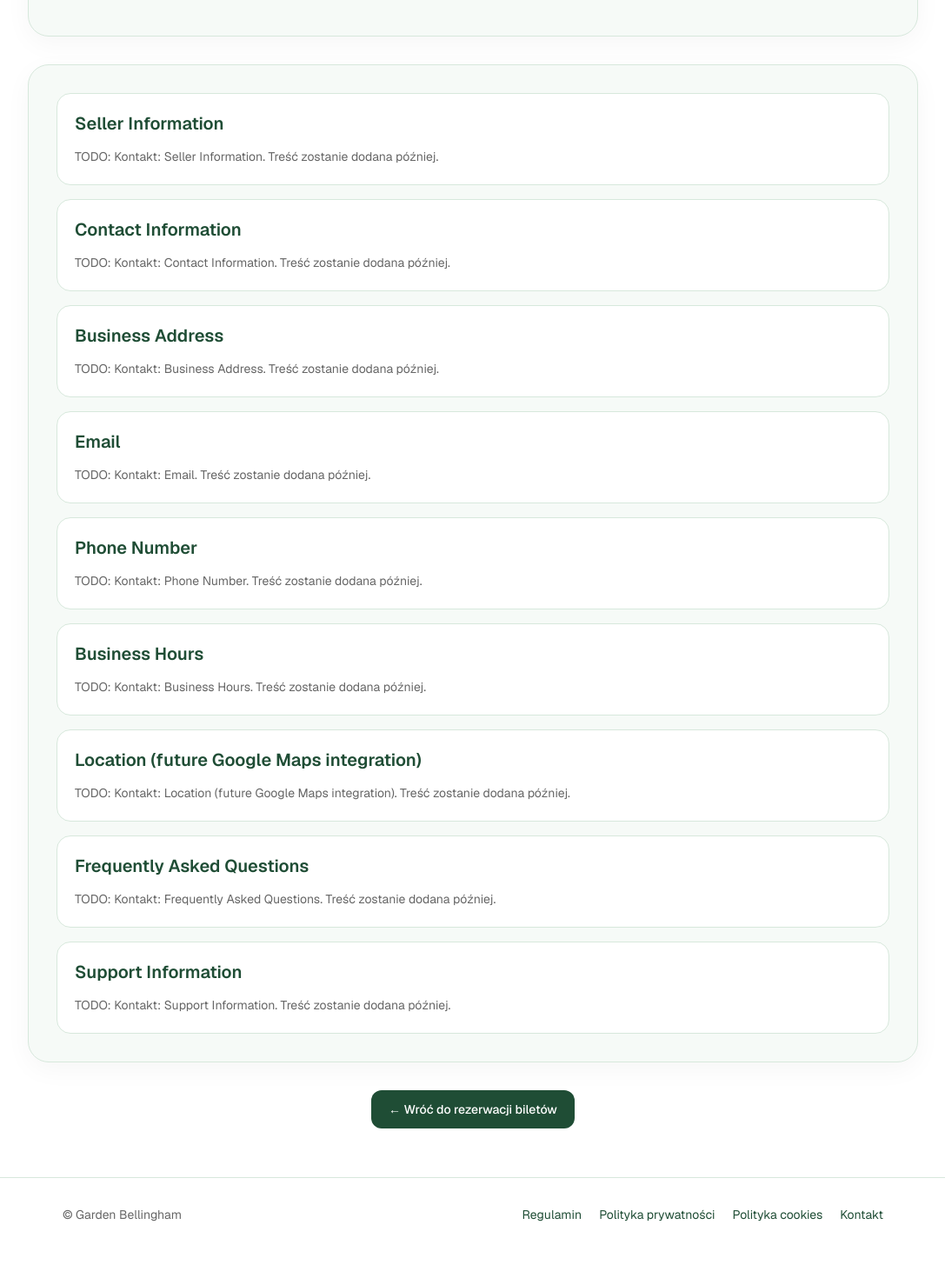
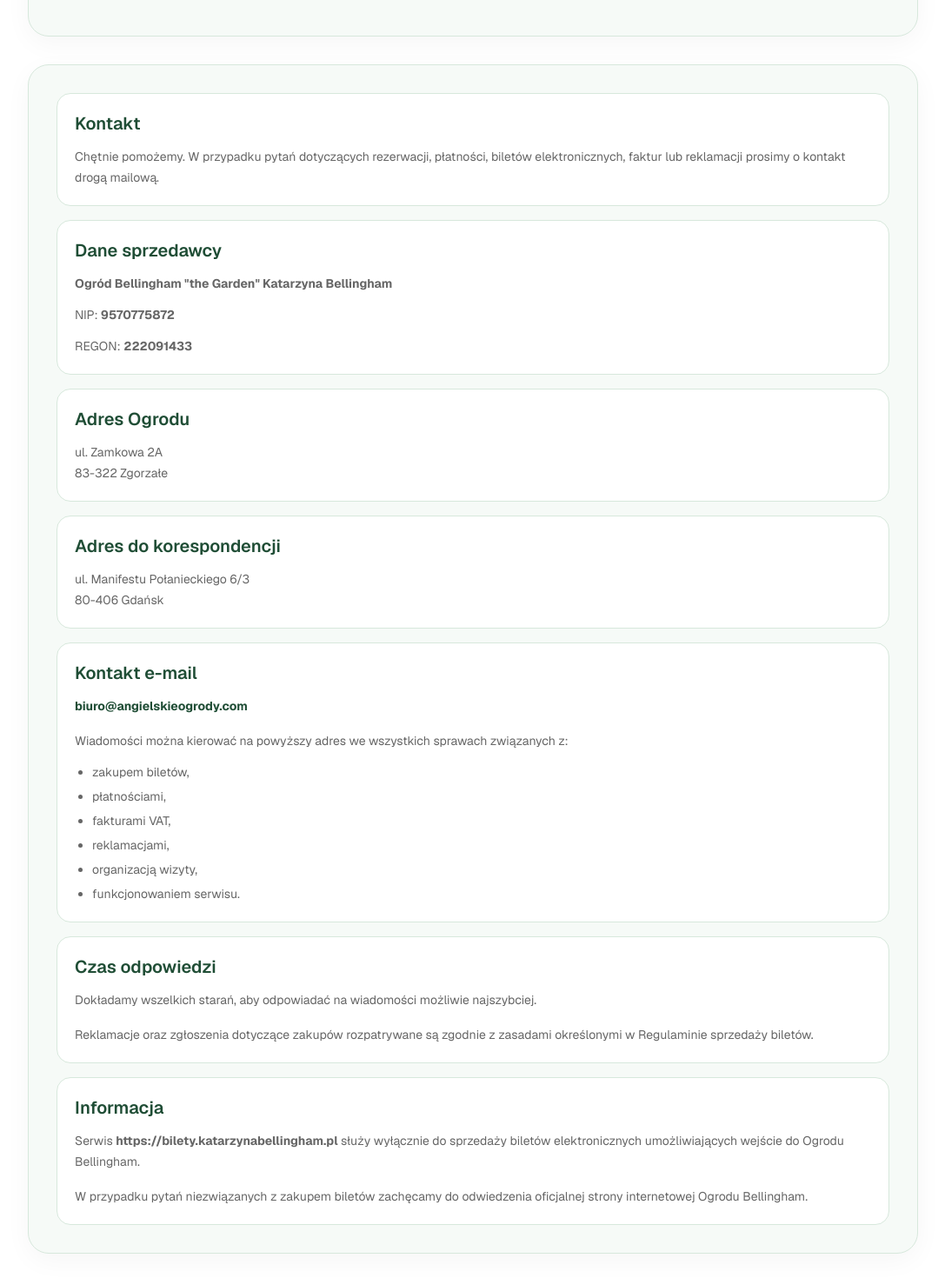
Before and after one commit to rockrobin82/garden-bellingham, a Next.js app: page /kontakt in a window 1280 px wide. Shown: the part 360-1830 px from the top of the page at 87% size, without its empty margins (96-1183 px from the left). Before the commit the page ends 1799 px from the top, so only its background shows below. Built offline with nearby package versions, Linux system fonts and the light colour scheme.

Commit message:
docs: add contact page

```diff
--- a/app/kontakt/page.tsx
+++ b/app/kontakt/page.tsx
@@ -1,5 +1,6 @@
 import type { Metadata } from "next";
 import { LegalLayout } from "@/components/legal/LegalLayout";
+import { LegalSection } from "@/components/legal/LegalSection";
 
 const title = "Kontakt | Ogród Bellingham Bilety";
 const description =
@@ -37,9 +38,101 @@
     <LegalLayout
       eyebrow="Obsługa klienta"
       title="Kontakt"
-      description="Struktura strony kontaktowej aplikacji biletowej. Dane kontaktowe zostaną dodane później."
+      description="Masz pytania dotyczące zakupu biletów lub planowanej wizyty w Ogrodzie Bellingham?"
       sections={sections}
       placeholderPrefix="TODO: Kontakt"
-    />
+    >
+      <LegalSection title="Kontakt">
+        <p className="mt-3 text-sm leading-6 text-[#666]">
+          Chętnie pomożemy. W przypadku pytań dotyczących rezerwacji, płatności,
+          biletów elektronicznych, faktur lub reklamacji prosimy o kontakt drogą
+          mailową.
+        </p>
+      </LegalSection>
+
+      <LegalSection title="Dane sprzedawcy">
+        <div className="mt-3 text-sm leading-6 text-[#666]">
+          <p>
+            <strong>Ogród Bellingham &quot;the Garden&quot; Katarzyna Bellingham</strong>
+          </p>
+          <p className="mt-3">
+            NIP: <strong>9570775872</strong>
+          </p>
+          <p className="mt-3">
+            REGON: <strong>222091433</strong>
+          </p>
+        </div>
+      </LegalSection>
+
+      <LegalSection title="Adres Ogrodu">
+        <p className="mt-3 text-sm leading-6 text-[#666]">
+          ul. Zamkowa 2A
+          <br />
+          83-322 Zgorzałe
+        </p>
+      </LegalSection>
+
+      <LegalSection title="Adres do korespondencji">
+        <p className="mt-3 text-sm leading-6 text-[#666]">
+          ul. Manifestu Połanieckiego 6/3
+          <br />
+          80-406 Gdańsk
+        </p>
+      </LegalSection>
+
+      <LegalSection title="Kontakt e-mail">
+        <div className="mt-3 text-sm leading-6 text-[#666]">
+          <p>
+            <strong>
+              <a
+                href="mailto:biuro@angielskieogrody.com"
+                className="text-[#1f4d35] underline-offset-4 hover:underline"
+              >
+                biuro@angielskieogrody.com
+              </a>
+            </strong>
+          </p>
+          <p className="mt-4">
+            Wiadomości można kierować na powyższy adres we wszystkich sprawach
+            związanych z:
+          </p>
+          <ul className="mt-3 list-disc space-y-1 pl-5">
+            <li>zakupem biletów,</li>
+            <li>płatnościami,</li>
+            <li>fakturami VAT,</li>
+            <li>reklamacjami,</li>
+            <li>organizacją wizyty,</li>
+            <li>funkcjonowaniem serwisu.</li>
+          </ul>
+        </div>
+      </LegalSection>
+
+      <LegalSection title="Czas odpowiedzi">
+        <div className="mt-3 text-sm leading-6 text-[#666]">
+          <p>
+            Dokładamy wszelkich starań, aby odpowiadać na wiadomości możliwie
+            najszybciej.
+          </p>
+          <p className="mt-4">
+            Reklamacje oraz zgłoszenia dotyczące zakupów rozpatrywane są zgodnie z
+            zasadami określonymi w Regulaminie sprzedaży biletów.
+          </p>
+        </div>
+      </LegalSection>
+
+      <LegalSection title="Informacja">
+        <div className="mt-3 text-sm leading-6 text-[#666]">
+          <p>
+            Serwis <strong>https://bilety.katarzynabellingham.pl</strong> służy
+            wyłącznie do sprzedaży biletów elektronicznych umożliwiających wejście do
+            Ogrodu Bellingham.
+          </p>
+          <p className="mt-4">
+            W przypadku pytań niezwiązanych z zakupem biletów zachęcamy do
+            odwiedzenia oficjalnej strony internetowej Ogrodu Bellingham.
+          </p>
+        </div>
+      </LegalSection>
+    </LegalLayout>
   );
 }
```
